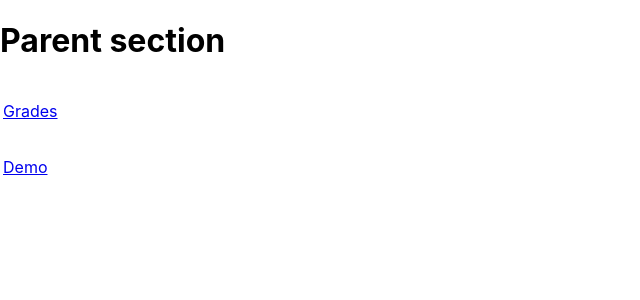
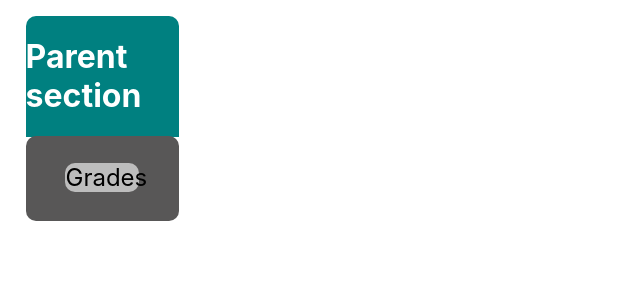
Before and after one commit to Piryus/Electronic_Student_Record_Management_System, a React (Create React App) app in the folder frontend/: page /parent in a window 1280 px wide. Shown: the top 300 px of the page, without its empty margins (0-640 px from the left). Built offline with nearby package versions, Linux system fonts and the light colour scheme.

Commit message:
Parent section styled

```diff
--- a/frontend/src/components/parent/components/demo.js
+++ /dev/null
@@ -1,13 +0,0 @@
-import React from 'react';
-
-class Demo extends React.Component{
-    render(){
-        return (
-            <div>
-                <h1>Demo page</h1>
-            </div>
-        );
-    }
-}
-
-export default Demo;
--- a/frontend/src/components/parent/components/grades.js
+++ b/frontend/src/components/parent/components/grades.js
@@ -2,6 +2,8 @@ import React from 'react';
 import Dropdown from '../../components/Dropdown';
 import SubjectAndGrade from '../../components/SubjectAndGrade';
 import Title from '../../components/SubjectAndGrade/Title';
+import styles from './styles.module.css';
+
 
 class Grades extends React.Component{
 
@@ -41,7 +43,7 @@ class Grades extends React.Component{
 
     render(){
         return (
-            <div>
+            <div className={styles.gradesPage}>
                 <h1>Grades page</h1>
                 <Title /> { /*SubjectAndGrade and props to be craeted and filled dynamically from a json file */ }
         { this.grades.map(this.renderItem) }
--- /dev/null
+++ b/frontend/src/components/parent/components/styles.module.css
@@ -0,0 +1,4 @@
+.gradesPage{
+    position: relative;
+    left: 25%;
+}
--- a/frontend/src/components/parent/parent.js
+++ b/frontend/src/components/parent/parent.js
@@ -6,45 +6,35 @@ import {
     Link
   } from "react-router-dom";
 import Grades from './components/grades';
-import Demo from './components/demo';
 import SubjectsAndGrades from '../components/SubjectsAndGrades/index';
+import styles from './styles.module.css';
 
 class Parent extends React.Component{
     render(){
         return (
-            <div>
-                <div className="header">
+            <div className={styles.body}>
+                <div className={styles.header}>
                     <h1>Parent section</h1>
                 </div>
-                <div className="panel">
+                <div>
                     <Router>
                         <div>
-                            <table>
+                            <table className={styles.panel}>
                                 <tr>
                                     <td>
-                                        <Link to="/components/grades.js">
-                                            <div className="panelElement">
+                                        <Link className={styles.link} to="/components/grades.js">
+                                            <div className={styles.panelElement}>
                                                 <p>Grades</p>
                                             </div>
-                                        </Link>
+                                        </Link >
                                     </td>
                                 </tr>
                                 <tr>
-                                    <td>
-                                        <Link to="/components/demo.js">
-                                            <div className="panelElement">
-                                                <p>Demo</p>
-                                            </div>
-                                        </Link>
-                                    </td>
                                 </tr>
                             </table>
 
                             <Switch>
                                 <Route path="/components/grades.js" render={(props) => <Grades {...props} />} />
-                            </Switch>
-                            <Switch>
-                                <Route path="/components/demo.js" render={(props) => <Demo {...props} />} />
                             </Switch>
 
                        </div>
--- /dev/null
+++ b/frontend/src/components/parent/styles.module.css
@@ -0,0 +1,40 @@
+
+.panelElement{
+    width: 50%;
+    font-size: 150%;
+    color: black;
+    position: relative;
+    left: 25%;
+    background-color: rgb(189, 189, 189);
+    border-radius: 10.0px;
+}
+
+.link{
+    text-decoration: none;
+    position: relative;
+}
+
+.header{
+    width: 12%;
+    position: absolute;
+    left: 2%;
+    top: 2%;
+    background-color: teal;
+    color: white;
+    border-top-left-radius: 10.0px;
+    border-top-right-radius: 10.0px;
+}
+
+.panel{
+    width: 12%;
+    position: absolute;
+    top: 17%;
+    left: 2%;
+    background-color: rgb(88, 87, 87);
+    border-radius: 10.0px;
+}
+
+.panelElement:hover{
+    background-color: rgb(85, 168, 106);
+    color: white;
+}
```
